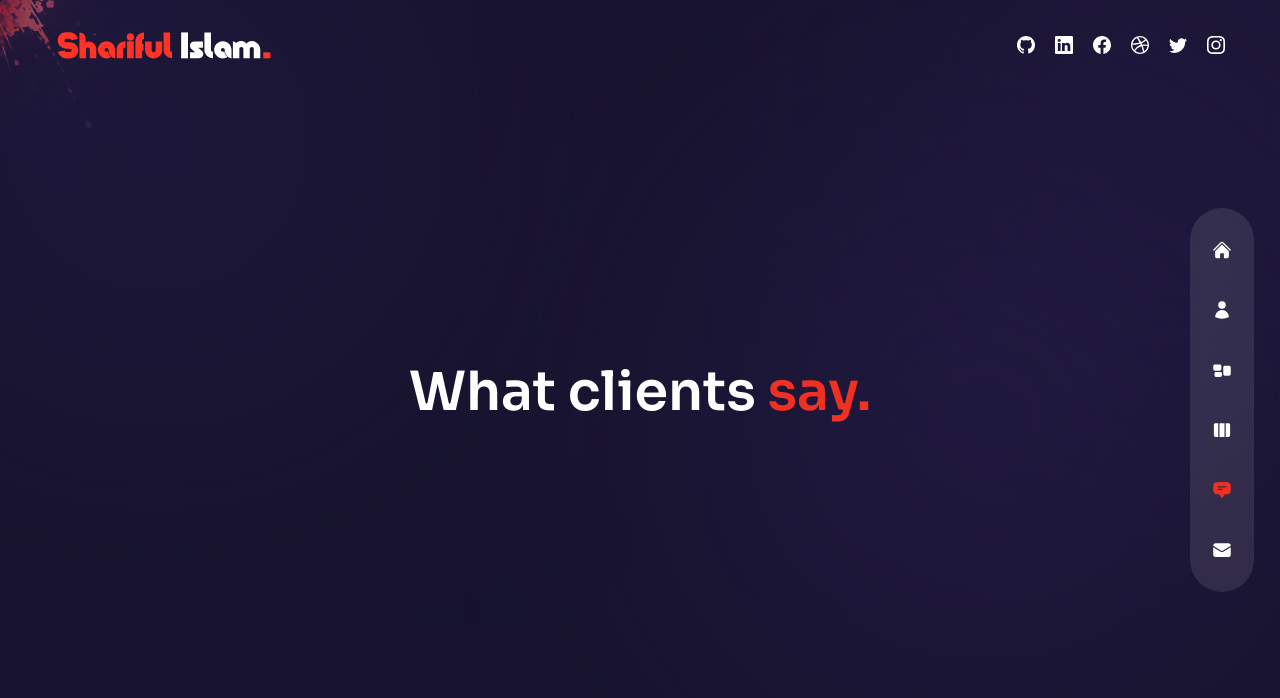
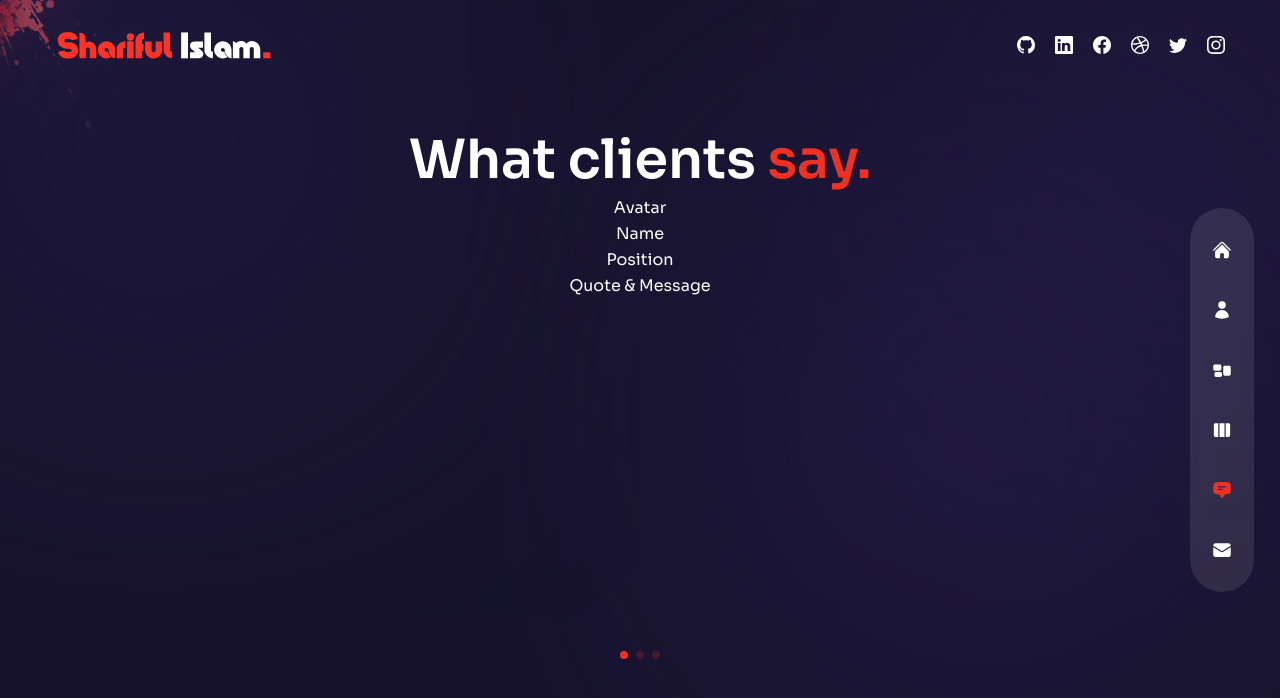
Before and after one commit to shariful10/Next-Portfolio, a Next.js app: page /testimonials in a window 1280 px wide. Shown: the top 698 px of the page. Built offline with nearby package versions, Linux system fonts and the light colour scheme.

Commit message:
Slider Implemented On Testimonials Page

```diff
--- a/pages/testimonials/index.js
+++ b/pages/testimonials/index.js
@@ -1,10 +1,16 @@
+import TestimonialSlider from "../../components/TestimonialSlider";
+
 const Testimonials = () => {
 	return (
 		<div className="h-screen bg-primary/30 py-32 text-center">
 			<div className="container mx-auto h-full flex flex-col justify-center">
-				<h2 className="h2">
+				<h2 className="h2 mb-8 xl:mb-0">
 					What clients <span className="text-accent">say.</span>
 				</h2>
+				{/* Slider */}
+				<div>
+					<TestimonialSlider />
+				</div>
 			</div>
 		</div>
 	);
```
